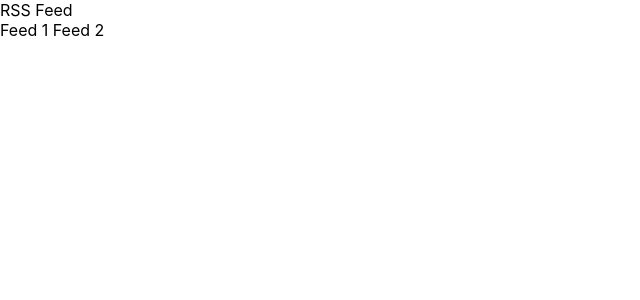
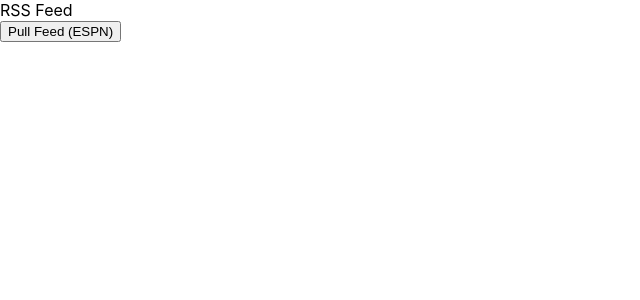
Before and after one commit to cauz825/rss-reader, a React (Create React App) app: page / in a window 1280 px wide. Shown: the top 300 px of the page, without its empty margins (0-640 px from the left). Built offline with nearby package versions, Linux system fonts and the light colour scheme.

Commit message:
Article titles populating

```diff
--- a/src/containers/Feed.js
+++ b/src/containers/Feed.js
@@ -1,10 +1,36 @@
-import React from 'react'
+import React, {useState} from 'react'
 
 function Feed() {
+
+    const [articles, setArticles] = useState([])
+
+
+    function handleClick() {
+        fetch('https://fivethirtyeight.com/sports/feed/')
+        .then(resp => resp.text())
+        .then(str => new window.DOMParser().parseFromString(str, "text/xml"))
+        .then(data => parseData(data))
+    }
+
+    function parseData(data) {
+        let articleArray = Array.from(data.querySelectorAll("item"))
+        setArticles(articleArray)
+    }
+
+    function displayArticles(article) {
+        let title = article.querySelector("title").innerHTML
+        return(<h4>{title}</h4>)
+    }
+
     return(
         <div>
-            Feed 1
-            Feed 2
+            <button onClick={handleClick}>Pull Feed (ESPN)</button>
+            <br></br>
+            {articles
+            ? articles.map(article => displayArticles(article))
+            : null}
+
+
         </div>
     )
 }
```
